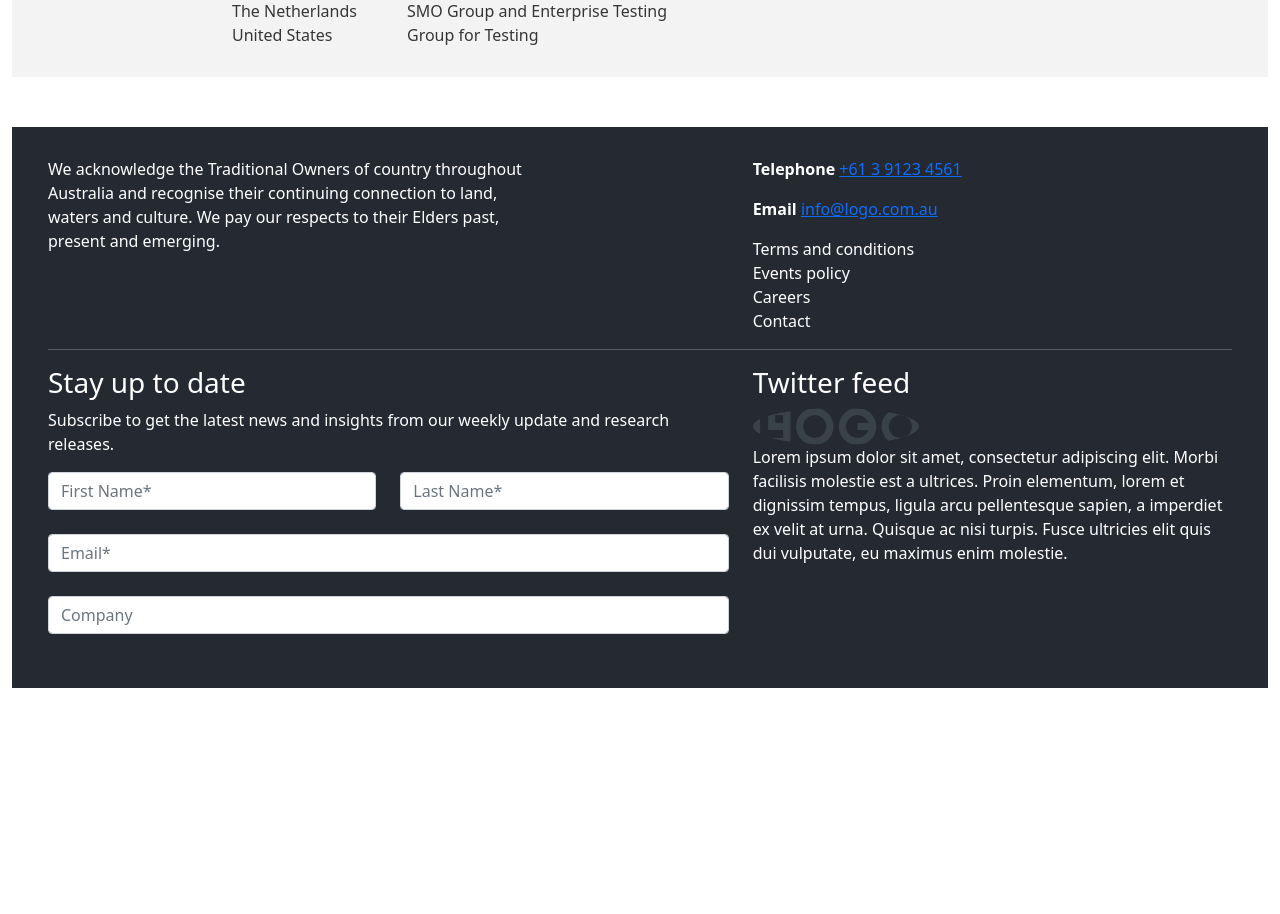
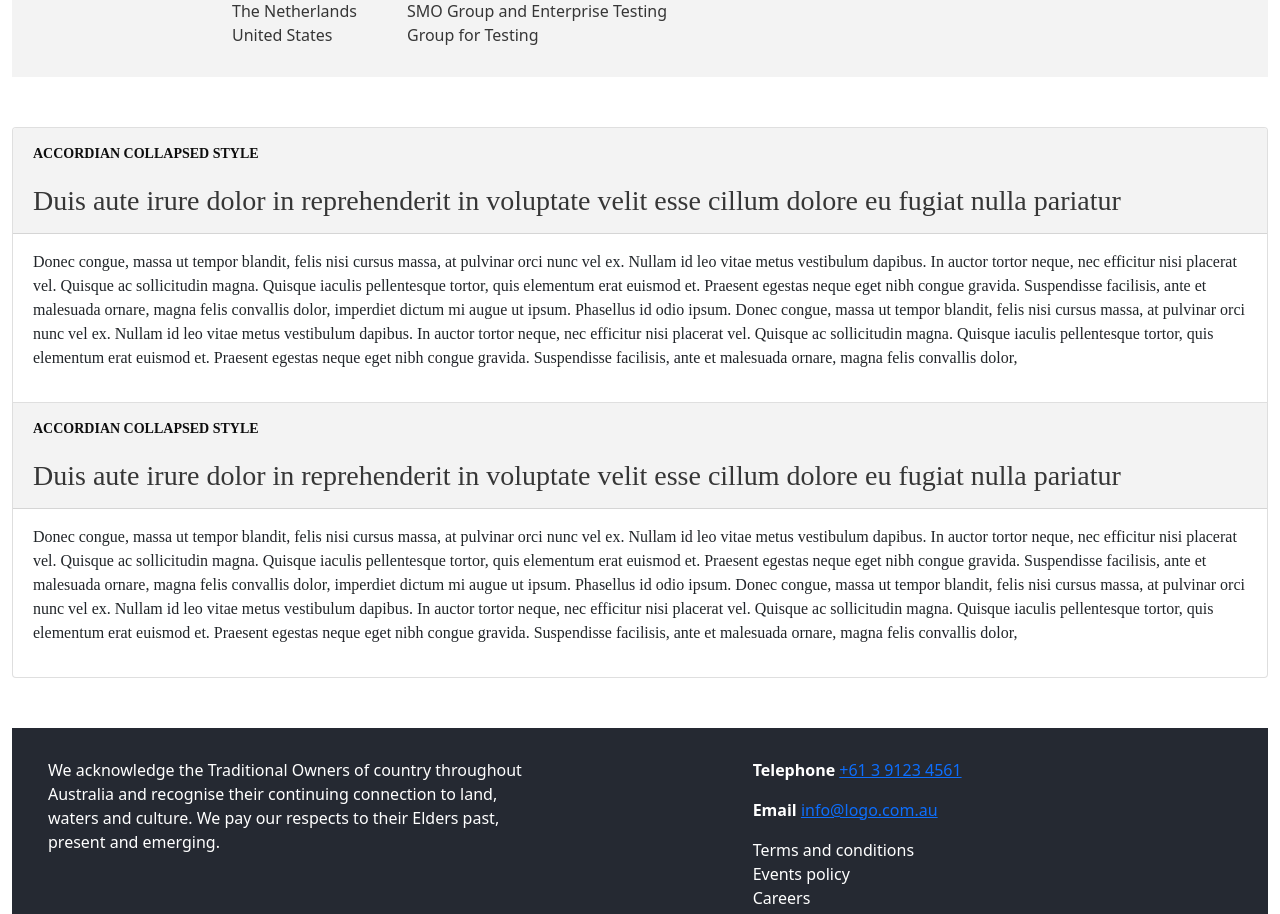
Before and after one commit to SteplerPaulo/flexisource, a React (Create React App) app: page / in a window 1280 px wide. Shown: the part 1620-2534 px from the top of the page. Before the commit the page ends 2308 px from the top, so only its background shows below. Built offline with nearby package versions, Linux system fonts and the light colour scheme; a web font is replaced by a local one.

Commit message:
Accordion Component

```diff
--- a/src/App.css
+++ b/src/App.css
@@ -100,3 +100,34 @@ body {
   padding: 30px 10px 30px 10px;
   margin-bottom: 4%;
 }
+
+.accordion{
+  font-family: Montserrat;
+  font-style: normal;
+  margin-bottom: 4%;
+}
+
+.accordion .pre-header{
+  font-weight: bold;
+  font-size: 14px;
+  line-height: 140%;
+  text-transform: uppercase;
+  color: #0D0D0D;
+}
+.accordion .main-header{
+  font-weight: 300;
+  font-size: 28px;
+  line-height: 125%;
+}
+
+.accordion-button {
+  display:inline;
+}
+.accordion-button:focus {
+  border-color: #252932;
+  box-shadow: 0 0 0 0.25rem rgb(37 41 50 / 24%);
+}
+.accordion-button:not(.collapsed) {
+  color: #363636;
+  background-color: #F3F3F3;
+}
--- a/src/App.js
+++ b/src/App.js
@@ -5,6 +5,7 @@ import Details from "./components/Details.js"
 import Carousel from "./components/Carousel.js"
 import Footer from "./components/Footer.js"
 import InternationalNetwork from "./components/InternationalNetwork.js"
+import Accordion from "./components/Accordion.js"
 function App() {
   return (
     <div class="container-fluid">
@@ -13,6 +14,7 @@ function App() {
       <Details/>
       <Carousel/>
       <InternationalNetwork/>
+      <Accordion/>
       <Footer/>
     </div>
   );
--- /dev/null
+++ b/src/components/Accordion.js
@@ -0,0 +1,50 @@
+
+
+import React from "react";
+
+function Accordion() {
+    return (
+        <React.Fragment>
+            <div class="accordion" id="accordionExample">
+                <div class="accordion-item">
+                    <h2 class="accordion-header" id="headingOne">
+                        <button class="accordion-button" type="button" data-bs-toggle="collapse" data-bs-target="#collapseOne" aria-expanded="true" aria-controls="collapseOne">
+                            <div class="pre-header">ACCORDIAN COLLAPSED STYLE</div><br/>
+                            <div class="main-header">
+                                Duis aute irure dolor in reprehenderit in voluptate velit esse cillum dolore eu fugiat nulla pariatur
+                            </div>
+                        </button>
+                    </h2>
+                    <div id="collapseOne" class="accordion-collapse collapse show" aria-labelledby="headingOne" data-bs-parent="#accordionExample">
+                        <div class="accordion-body">
+                            <p>
+                                Donec congue, massa ut tempor blandit, felis nisi cursus massa, at pulvinar orci nunc vel ex. Nullam id leo vitae metus vestibulum dapibus. In auctor tortor neque, nec efficitur nisi placerat vel. Quisque ac sollicitudin magna. Quisque iaculis pellentesque tortor, quis elementum erat euismod et. Praesent egestas neque eget nibh congue gravida. Suspendisse facilisis, ante et malesuada ornare, magna felis convallis dolor, imperdiet dictum mi augue ut ipsum. Phasellus id odio ipsum.
+                                Donec congue, massa ut tempor blandit, felis nisi cursus massa, at pulvinar orci nunc vel ex. Nullam id leo vitae metus vestibulum dapibus. In auctor tortor neque, nec efficitur nisi placerat vel. Quisque ac sollicitudin magna. Quisque iaculis pellentesque tortor, quis elementum erat euismod et. Praesent egestas neque eget nibh congue gravida. Suspendisse facilisis, ante et malesuada ornare, magna felis convallis dolor,
+                            </p>
+                        </div>
+                    </div>
+                </div>
+                <div class="accordion-item">
+                    <h2 class="accordion-header" id="headingTwo">
+                        <button class="accordion-button" type="button" data-bs-toggle="collapse" data-bs-target="#collapseTwo" aria-expanded="true" aria-controls="collapseTwo">
+                            <div class="pre-header">ACCORDIAN COLLAPSED STYLE</div><br/>
+                            <div class="main-header">
+                                Duis aute irure dolor in reprehenderit in voluptate velit esse cillum dolore eu fugiat nulla pariatur
+                            </div>
+                        </button>
+                    </h2>
+                    <div id="collapseTwo" class="accordion-collapse collapse show" aria-labelledby="headingTwo" data-bs-parent="#accordionExample">
+                        <div class="accordion-body">
+                            <p>
+                                Donec congue, massa ut tempor blandit, felis nisi cursus massa, at pulvinar orci nunc vel ex. Nullam id leo vitae metus vestibulum dapibus. In auctor tortor neque, nec efficitur nisi placerat vel. Quisque ac sollicitudin magna. Quisque iaculis pellentesque tortor, quis elementum erat euismod et. Praesent egestas neque eget nibh congue gravida. Suspendisse facilisis, ante et malesuada ornare, magna felis convallis dolor, imperdiet dictum mi augue ut ipsum. Phasellus id odio ipsum.
+                                Donec congue, massa ut tempor blandit, felis nisi cursus massa, at pulvinar orci nunc vel ex. Nullam id leo vitae metus vestibulum dapibus. In auctor tortor neque, nec efficitur nisi placerat vel. Quisque ac sollicitudin magna. Quisque iaculis pellentesque tortor, quis elementum erat euismod et. Praesent egestas neque eget nibh congue gravida. Suspendisse facilisis, ante et malesuada ornare, magna felis convallis dolor,
+                            </p>
+                        </div>
+                    </div>
+                </div>
+            </div>
+        </React.Fragment>
+    );
+}
+
+export default Accordion;
```
Also changed, not shown: public/assets/img/Expand.png (added).
